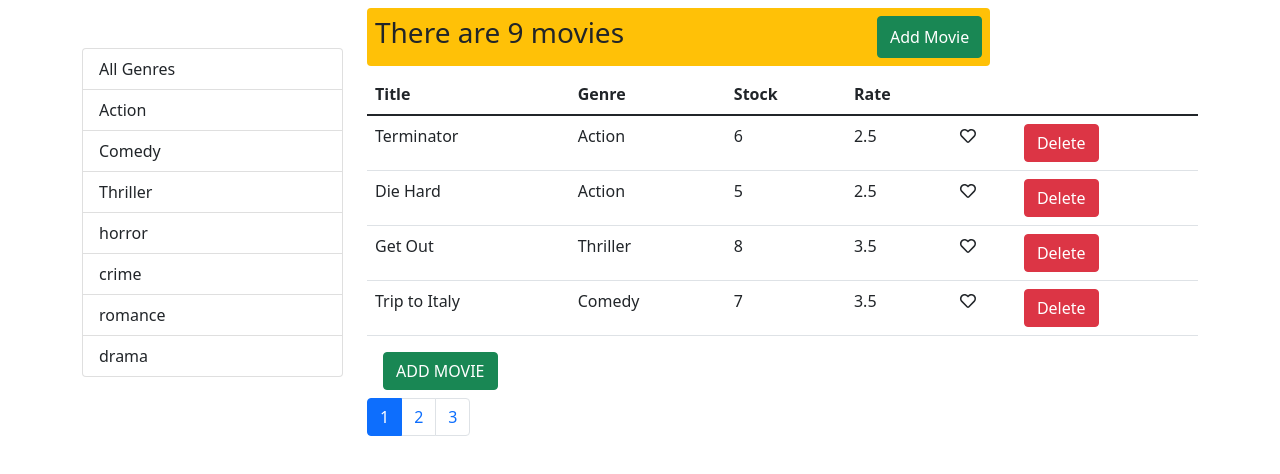
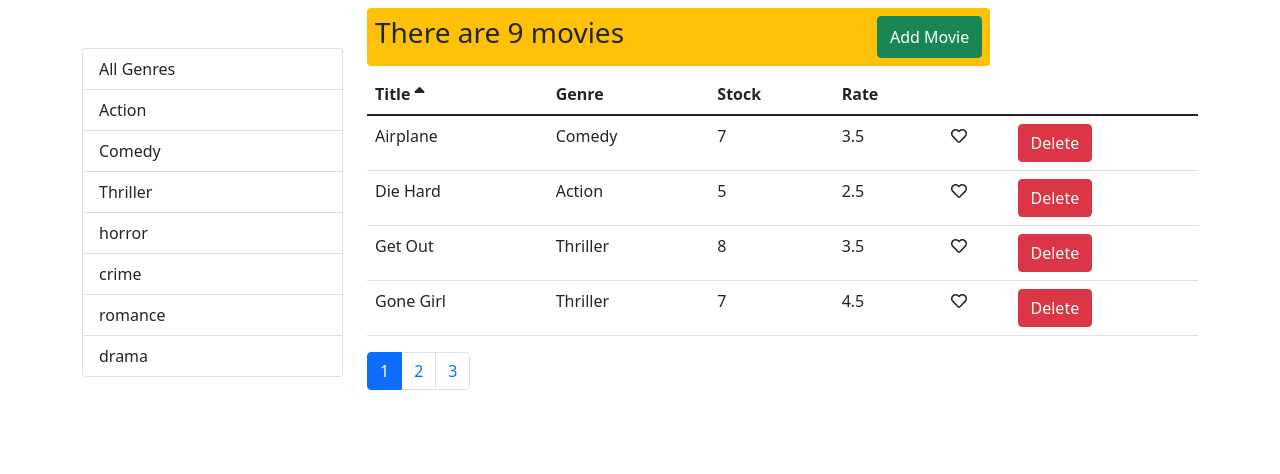
Before and after one commit to bahoz-ali/Vidly, a React (Create React App) app: page / in a window 1280 px wide. Shown: the top 474 px of the page. Built offline with nearby package versions, Linux system fonts and the light colour scheme.

Commit message:
pagination, sorting, filtering are done.

```diff
--- a/public/index.html
+++ b/public/index.html
@@ -14,6 +14,7 @@
       rel="stylesheet"
     />
     <link href="/your-path-to-fontawesome/css/brands.css" rel="stylesheet" />
+    <script src="https://kit.fontawesome.com/a076d05399.js"></script>
     <link href="/your-path-to-fontawesome/css/solid.css" rel="stylesheet" />
     <link rel="apple-touch-icon" href="%PUBLIC_URL%/logo192.png" />
 
--- /dev/null
+++ b/src/components/common/table.jsx
@@ -0,0 +1,14 @@
+import React from "react";
+import TableBody from "./tableBody";
+import TableHeader from "./tableHeader";
+
+const Table = ({ columns, sortColumn, onSort, data }) => {
+  return (
+    <table className="table">
+      <TableHeader columns={columns} onSort={onSort} sortColumn={sortColumn} />
+      <TableBody columns={columns} data={data} />
+    </table>
+  );
+};
+
+export default Table;
--- /dev/null
+++ b/src/components/common/tableBody.jsx
@@ -0,0 +1,31 @@
+import React from "react";
+import _ from "lodash";
+class TableBody extends React.Component {
+  renderCell = (item, column) => {
+    if (column.content) return column.content(item);
+
+    return _.get(item, column.path);
+  };
+
+  render() {
+    const { data, columns } = this.props;
+    return (
+      <tbody>
+        {data.map((item) => (
+          <tr key={this.randomId()}>
+            {columns.map((column) => (
+              <td key={this.randomId()}>{this.renderCell(item, column)}</td>
+            ))}
+          </tr>
+        ))}
+      </tbody>
+    );
+  }
+  count = 0;
+  randomId = () => {
+    const uint32 = window.crypto.getRandomValues(new Uint32Array(1))[0];
+    return uint32.toString(16);
+  };
+}
+
+export default TableBody;
--- /dev/null
+++ b/src/components/common/tableHeader.jsx
@@ -0,0 +1,41 @@
+import React from "react";
+
+class TableHeader extends React.Component {
+  renderSortIcon = (column) => {
+    const { sortColumn } = this.props;
+    if (column.path !== sortColumn.path) return null;
+    if (sortColumn.order === "asc") return <i className="fas fa-sort-up"></i>;
+    return <i className="fas fa-sort-down"></i>;
+  };
+
+  render() {
+    return (
+      <thead>
+        <tr>
+          {this.props.columns.map((column) => (
+            <th
+              className="clickable"
+              key={column.path || column.key}
+              onClick={() => this.raiseSort(column.path)}
+            >
+              {column.label} {this.renderSortIcon(column)}
+            </th>
+          ))}
+        </tr>
+      </thead>
+    );
+  }
+
+  raiseSort = (path) => {
+    const sortColumn = { ...this.props.sortColumn };
+    if (path === sortColumn.path)
+      sortColumn.order = sortColumn.order === "asc" ? "desc" : "asc";
+    else {
+      sortColumn.path = path;
+      sortColumn.order = "asc";
+    }
+    this.props.onSort(sortColumn);
+  };
+}
+
+export default TableHeader;
--- a/src/components/movies.jsx
+++ b/src/components/movies.jsx
@@ -1,6 +1,6 @@
 import React, { Component } from "react";
 import { deleteMovie, getMovies, setMovie } from "../services/fakeMovieService";
-import PopUp from "./popUp";
+//import PopUp from "./popUp";
 import { container } from "./styles";
 import Pagination from "./common/pagination";
 import { paginate } from "../utils/paginate";
@@ -8,21 +8,91 @@ import ListGroup from "./listGroup";
 import { getGenres } from "../services/fakeGenreService";
 import MoviesTable from "./moviesTable";
 import NewMovie from "./common/newMovie";
-
+import _ from "lodash";
 class Movies extends Component {
   state = {
     movies: [],
+    genres: [],
     pageSize: 4,
     currentPage: 1,
-    genres: [],
+    sortColumn: { path: "title", order: "asc" },
   };
 
   componentDidMount() {
-    const genres = [{ name: "All Genres" }, ...getGenres()];
-
+    const genres = [{ _id: "", name: "All Genres" }, ...getGenres()];
     this.setState({ movies: getMovies(), genres: genres });
   }
 
+  getPagedData = () => {
+    const {
+      movies: allMovies,
+      selectedGenre,
+      currentPage,
+      pageSize,
+      sortColumn,
+    } = this.state;
+
+    const filtered =
+      selectedGenre && selectedGenre._id
+        ? allMovies.filter((m) => m.genre._id === selectedGenre._id)
+        : allMovies;
+
+    const sorted = _.orderBy(filtered, [sortColumn.path], [sortColumn.order]);
+    const movies = paginate(sorted, currentPage, pageSize);
+
+    return { data: movies, totalCount: filtered.length };
+  };
+  render() {
+    const { pageSize, currentPage, sortColumn } = this.state;
+
+    const count = this.state.movies.length;
+    if (count === 0) {
+      return (
+        <div
+          style={container}
+          className="d-flex justify-content-between   w-75 bg-warning p-2 rounded"
+        >
+          <h3 className="text-dark ">
+            Sorry, There are no movies in the database
+          </h3>
+          <button onClick={this.addMovie} className="btn btn-success ">
+            Add Movie
+          </button>
+        </div>
+      );
+    }
+
+    const { totalCount, data: movies } = this.getPagedData();
+
+    return (
+      <div className="row">
+        <div className="col-3 mt-5">
+          <ListGroup
+            items={this.state.genres}
+            selectedItem={this.state.selectedGenre}
+            onItemSelect={this.handleGenreSelect}
+          />
+        </div>
+        <div className="col">
+          <NewMovie count={totalCount} onAddMovie={this.addMovie} />
+          <MoviesTable
+            movies={movies}
+            sortColumn={sortColumn}
+            onDelete={this.handleDelete}
+            onLike={this.handleLike}
+            onSort={this.handleSort}
+          />
+          {/*  <PopUp /> */}
+          <Pagination
+            itemCount={totalCount}
+            pageSize={pageSize}
+            currentPage={currentPage}
+            onPageChange={this.handleChangePage}
+          />
+        </div>
+      </div>
+    );
+  }
   handleDelete = (movie) => {
     deleteMovie(movie._id);
     this.setState({ movies: getMovies() });
@@ -82,63 +152,9 @@ class Movies extends Component {
     this.setState({ selectedGenre: genre, currentPage: 1 });
   };
 
-  render() {
-    const count = this.state.movies.length;
-    const {
-      pageSize,
-      currentPage,
-      movies: allMovies,
-      selectedGenre,
-    } = this.state;
-
-    if (count === 0) {
-      return (
-        <div
-          style={container}
-          className="d-flex justify-content-between   w-75 bg-warning p-2 rounded"
-        >
-          <h3 className="text-dark ">
-            Sorry, There are no movies in the database
-          </h3>
-          <button onClick={this.addMovie} className="btn btn-success ">
-            Add Movie
-          </button>
-        </div>
-      );
-    }
-    const filtered =
-      selectedGenre && selectedGenre._id
-        ? allMovies.filter((m) => m.genre._id === selectedGenre._id)
-        : allMovies;
-    const movies = paginate(filtered, currentPage, pageSize);
-
-    return (
-      <div className="row">
-        <div className="col-3 mt-5">
-          <ListGroup
-            items={this.state.genres}
-            selectedItem={this.state.selectedGenre}
-            onItemSelect={this.handleGenreSelect}
-          />
-        </div>
-        <div className="col">
-          <NewMovie count={filtered.length} onAddMovie={this.addMovie} />
-          <MoviesTable
-            movies={movies}
-            onDelete={this.handleDelete}
-            onLike={this.handleLike}
-          />
-          <PopUp />
-          <Pagination
-            itemCount={filtered.length}
-            pageSize={pageSize}
-            currentPage={currentPage}
-            onPageChange={this.handleChangePage}
-          />
-        </div>
-      </div>
-    );
-  }
+  handleSort = (sortColumn) => {
+    this.setState({ sortColumn });
+  };
 }
 
 export default Movies;
--- a/src/components/moviesTable.jsx
+++ b/src/components/moviesTable.jsx
@@ -1,49 +1,42 @@
-import React, { Component } from "react";
+import React from "react";
 import Like from "./common/like";
+import Table from "./common/table";
 
-const MoviesTable = (props) => {
-  const { movies, onDelete, onLike } = props;
-
-  return (
-    <table className="table">
-      <thead>
-        <tr>
-          <th>Title</th>
-          <th>Genre</th>
-          <th>Stock</th>
-          <th>Rate</th>
-          <th></th>
-          <th></th>
-        </tr>
-      </thead>
-      <tbody>
-        {movies.map((movie) => (
-          <tr key={movie._id}>
-            <td>{movie.title}</td>
-            <td>{movie.genre.name}</td>
-            <td>{movie.numberInStock}</td>
-            <td>{movie.dailyRentalRate}</td>
-            <td>
-              <Like
-                onClick={() => {
-                  onLike(movie);
-                }}
-                liked={movie.liked}
-              ></Like>
-            </td>
-            <td>
+class MoviesTable extends React.Component {
+  columns = [
+    { path: "title", label: "Title" },
+    { path: "genre.name", label: "Genre" },
+    { path: "numberInStock", label: "Stock" },
+    { path: "dailyRentalRate", label: "Rate" },
+    {
+      key: "like",
+      content: (movie) => (
+        <Like onClick={() => this.props.onLike(movie)} liked={movie.liked} />
+      ),
+    },
+    {
+      key: "delete",
+      content: (movie) => (
         <button
-                onClick={() => onDelete(movie)}
+          onClick={() => this.props.onDelete(movie)}
           className="btn btn-danger"
         >
           Delete
         </button>
-            </td>
-          </tr>
-        ))}
-      </tbody>
-    </table>
+      ),
+    },
+  ];
+  render() {
+    const { movies, onSort, sortColumn } = this.props;
+    return (
+      <Table
+        columns={this.columns}
+        data={movies}
+        sortColumn={sortColumn}
+        onSort={onSort}
+      />
     );
-};
+  }
+}
 
 export default MoviesTable;
--- a/src/index.css
+++ b/src/index.css
@@ -12,6 +12,10 @@ code {
     monospace;
 }
 
+.clickable{
+  cursor: pointer;
+}
+
 
 .list__item:hover{
   background: rgb(96, 164, 233);
```
Lines whose indentation alone changed are shown as unchanged.
